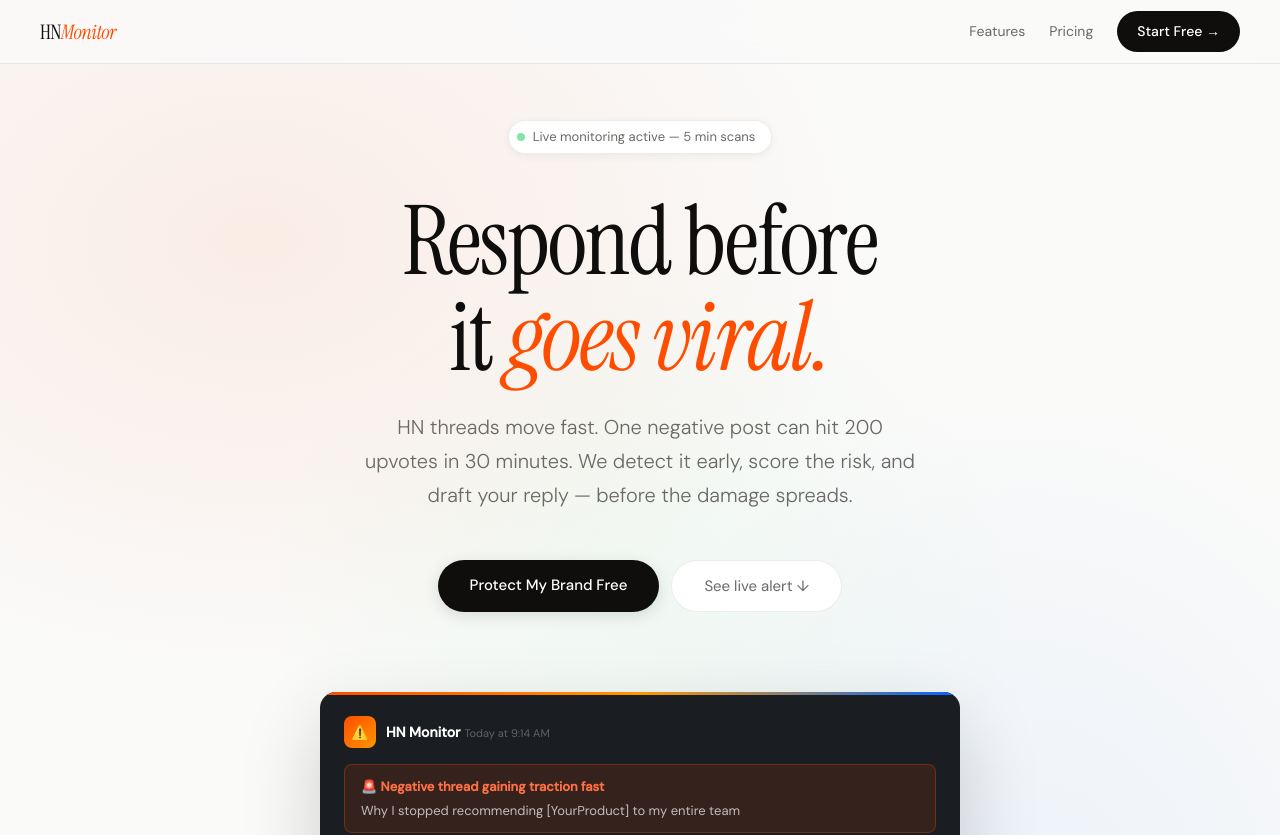
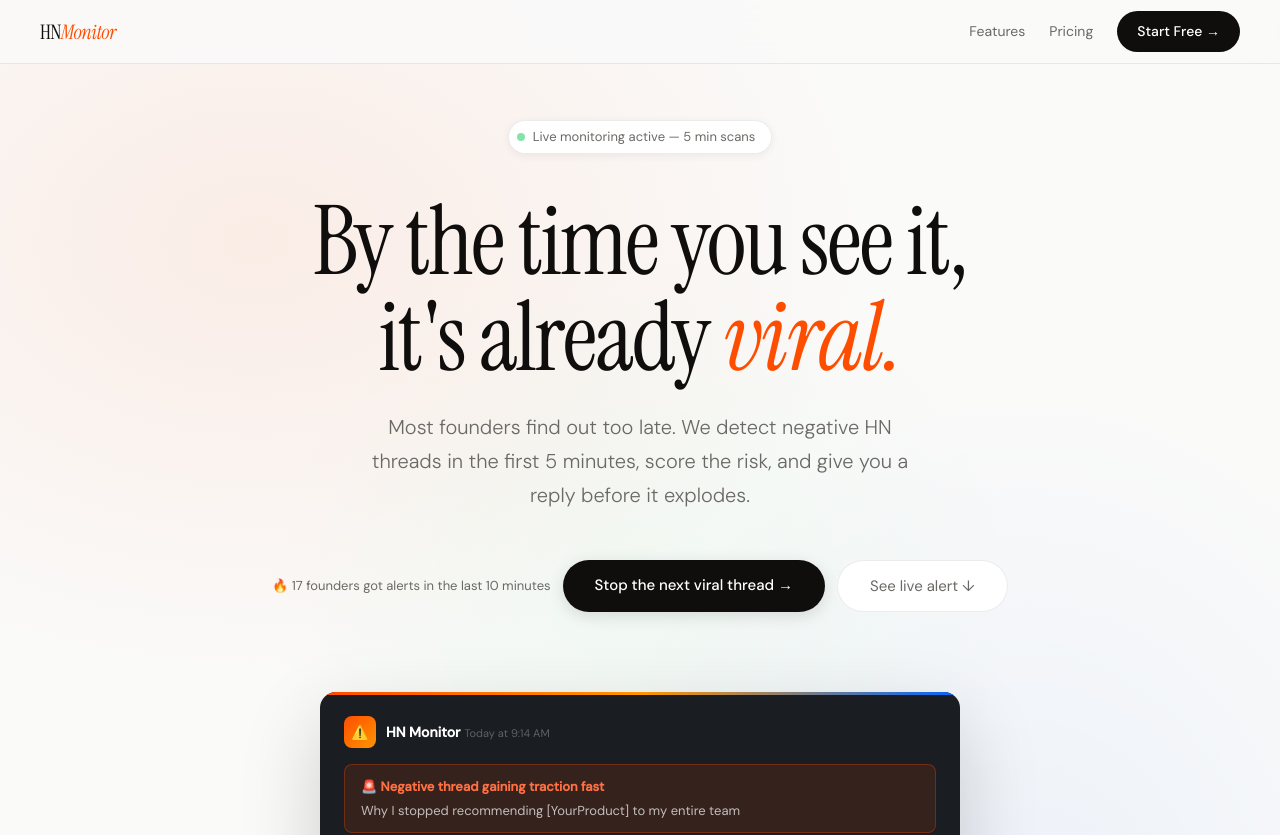
Before and after one commit to hmm-sass/hn-monitor, a Next.js app: page / in a window 1280 px wide. Shown: the top 835 px of the page. Built offline with nearby package versions, Linux system fonts and the light colour scheme.

Commit message:
fix reveal

```diff
--- a/app/page.tsx
+++ b/app/page.tsx
@@ -824,17 +824,28 @@ export default function Home() {
         </div>
 
         <h1>
-          Respond before<br/>
-          it <em>goes viral.</em>
+           By the time you see it,<br/>
+           it's already <em>viral.</em>
         </h1>
 
         <p className="hero-sub">
-          HN threads move fast. One negative post can hit 200 upvotes in 30 minutes.
-          We detect it early, score the risk, and draft your reply — before the damage spreads.
-        </p>
+          Most founders find out too late.
+          We detect negative HN threads in the first 5 minutes, score the risk,
+         and give you a reply before it explodes.
+       </p>
 
         <div className="hero-actions">
-          <a href="/register" className="btn-main">Protect My Brand Free</a>
+        <div style={{
+  marginTop: "16px",
+  fontSize: "13px",
+  color: "#6b6966"
+}}>
+  🔥 17 founders got alerts in the last 10 minutes
+</div>
+        <a href="/register" className="btn-main">
+          Stop the next viral thread →
+        </a>
+
           <a href="#demo" className="btn-ghost">See live alert ↓</a>
         </div>
 
@@ -956,6 +967,13 @@ export default function Home() {
 
       {/* PRICING */}
       <section className="pricing-section" id="pricing">
+      <p style={{
+  marginTop: "-40px",
+  marginBottom: "40px",
+  color: "#6b6966"
+}}>
+  One missed thread can cost you thousands in churn.
+</p>
         <div className="section-eyebrow reveal">Pricing</div>
         <h2 className="section-title reveal">
           Simple pricing,<br/>
@@ -1012,14 +1030,14 @@ export default function Home() {
 
       {/* CTA */}
       <section className="cta-section">
-        <h2>
-          One bad HN thread<br/>
-          can cost you <em>thousands.</em>
-        </h2>
+      <h2>
+        The next viral thread<br/>
+         could be about <em>you.</em>
+      </h2>
         <p>Set up in 2 minutes. Free forever. No credit card.</p>
-        <a href="/register" className="btn-main" style={{fontSize: "16px", padding: "16px 40px"}}>
-          Protect My Brand Now →
-        </a>
+        <a href="/register" className="btn-main">
+  Get alerts before it blows up →
+</a>
       </section>
 
       {/* FOOTER */}
```
